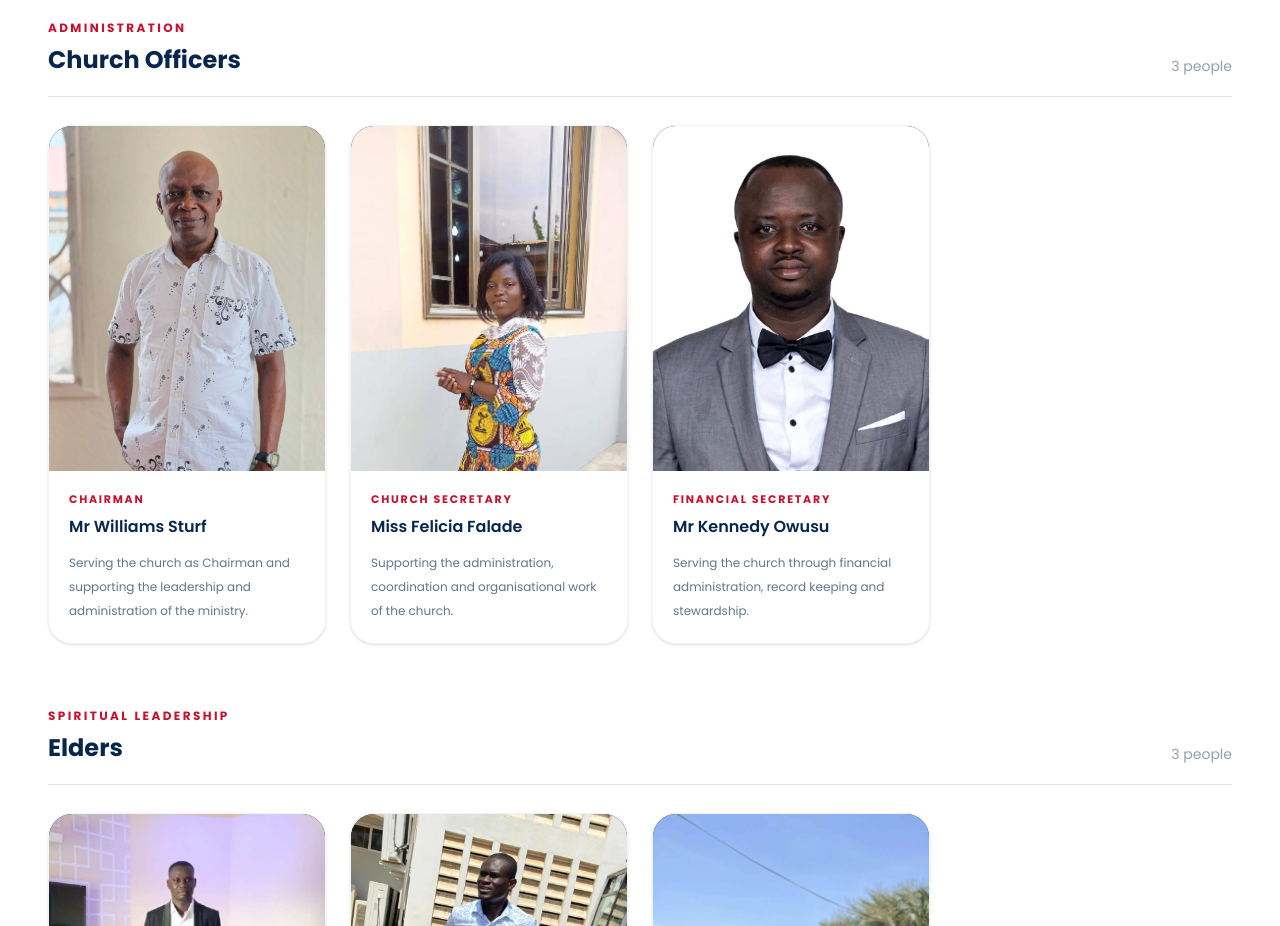
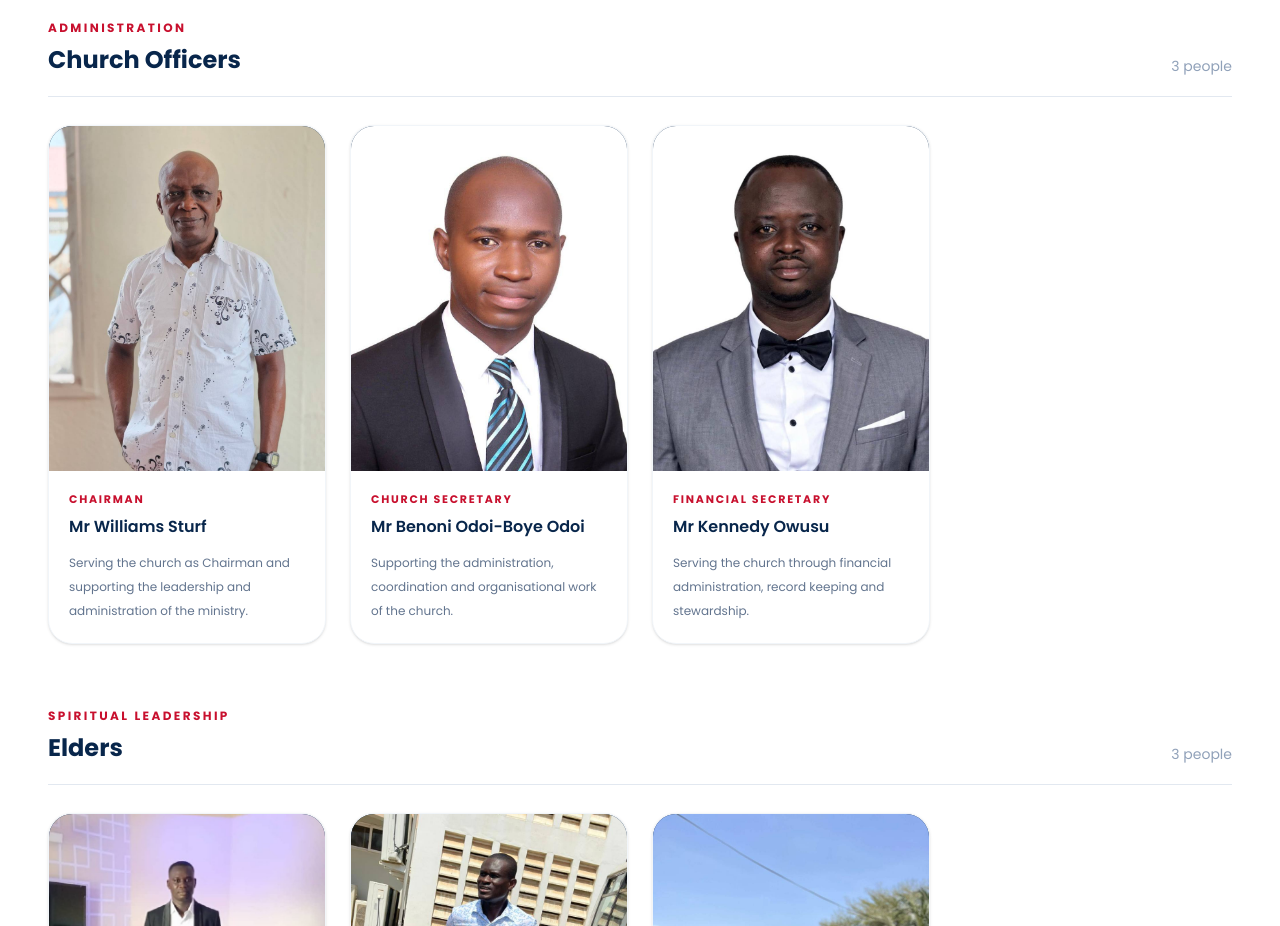
Before and after one commit to BossEl-566/new-faith, a Next.js app: page /about in a window 1280 px wide. Shown: the part 9420-10346 px from the top of the page. Built offline with nearby package versions, Linux system fonts and the light colour scheme.

Commit message:
update church secretary details in executive leadership

```diff
--- a/src/data/leadership.ts
+++ b/src/data/leadership.ts
@@ -117,9 +117,9 @@ export const executiveLeadership: ChurchLeader[] = [
       "Serving the church as Chairman and supporting the leadership and administration of the ministry.",
   },
   {
-    name: "Miss Felicia Falade",
+    name: "Mr Benoni Odoi-Boye Odoi",
     role: "Church Secretary",
-    image: "/images/felicia-falade.jpg",
+    image: "/images/benoni-odoi.jpg",
     description:
       "Supporting the administration, coordination and organisational work of the church.",
   },
```
